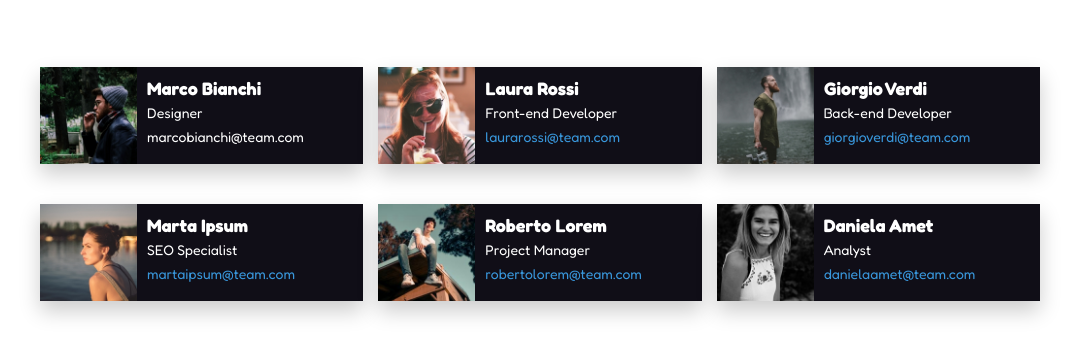
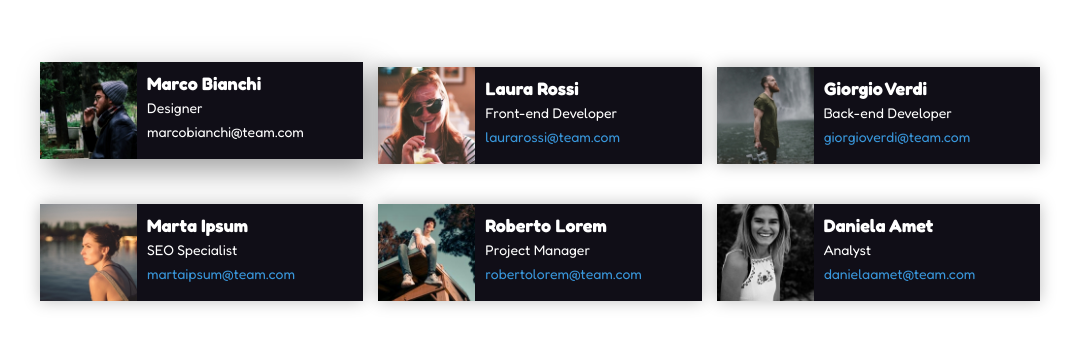
Before and after one commit to EmilDanielSamfirescu/html-css-float-cards, a plain HTML site: page index.html in a window 1280 px wide. In both pictures the pointer is over the link "marcobianchi@team.com". Shown: the part 132-488 px from the top of the page, without its empty margins (100-1178 px from the left). Drawn offline with Linux system fonts and the light colour scheme.

Commit message:
prove style

```diff
--- a/css/style.css
+++ b/css/style.css
@@ -65,7 +65,7 @@ h1 {
     margin-bottom: 20px;
     margin-top: 20px;
     color: white;
-    box-shadow: 0 10px 20px 0 rgba(0, 0, 0, 0.2);
+    box-shadow: 0  0 15px rgba(0, 0, 0, 0.25);
 }
 
 .card:nth-of-type(3n+2){
@@ -109,10 +109,19 @@ a:link, a:visited {
 
 a:hover {
     color: white;
+    transition: all 0.5s;
 }
 
 a:active {
     color: yellow;
+}
+
+.card:hover {
+    transform: translate(0, -5px);
+    box-shadow: 10px 10px 30px rgba(0, 0, 0, 0.40);
+    transition: all 1s;
+    cursor: pointer;
+
 }
 
 
```
